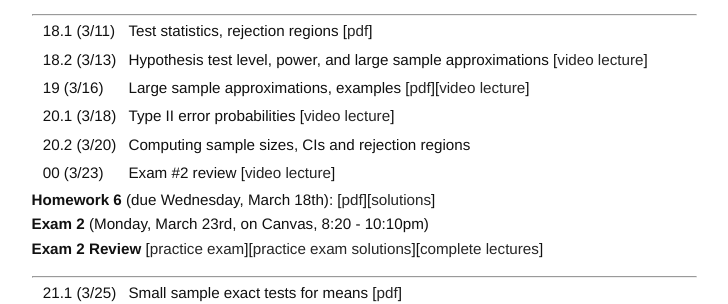
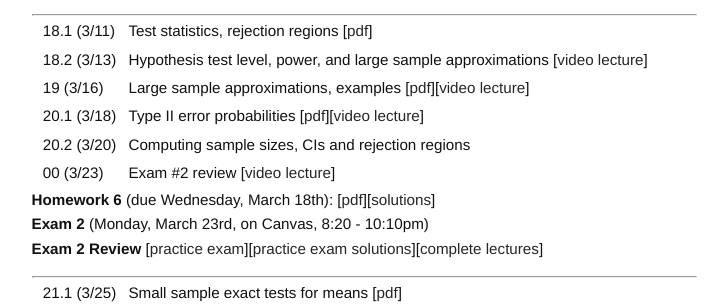
Before and after one commit to ajmolstad/ajmolstad.github.io, a Jekyll site: the page built from S20_STA4322.md, in a window 1280 px wide. Shown: the part 1187-1491 px from the top of the page, without its empty margins (276-1004 px from the left). Built offline with Jekyll 4.4.1, drawn with Linux system fonts in a browser that asks for light colours.

Commit message:
Update S20_STA4322.md

```diff
--- a/S20_STA4322.md
+++ b/S20_STA4322.md
@@ -68,7 +68,7 @@ Note that you must be logged into your UFL eLearning account to access course no
 || 18.1 (3/11) || Test statistics, rejection regions [[pdf](https://ufl.instructure.com/courses/394927/files/48634917/download?wrap=1)] ||
 || 18.2 (3/13) || Hypothesis test level, power, and large sample approximations [[video lecture](https://ufl.instructure.com/files/48683126/download?download_frd=1)] ||
 || 19 (3/16) || Large sample approximations, examples [[pdf](https://ufl.instructure.com/courses/394927/files/48735860/download?wrap=1)][[video lecture](https://ufl.instructure.com/courses/394927/files/48761001/download)]||
-|| 20.1 (3/18) || Type II error probabilities [[video lecture](https://ufl.instructure.com/courses/394927/files?preview=48826090)] ||
+|| 20.1 (3/18) || Type II error probabilities [[pdf](https://ufl.instructure.com/courses/394927/files/48963326/download?wrap=1)][[video lecture](https://ufl.instructure.com/courses/394927/files?preview=48826090)] ||
 || 20.2 (3/20) || Computing sample sizes, CIs and rejection regions  ||
 || 00 (3/23) || Exam \#2 review [[video lecture](https://ufl.instructure.com/courses/394927/files?preview=48852982)] ||
 
```
